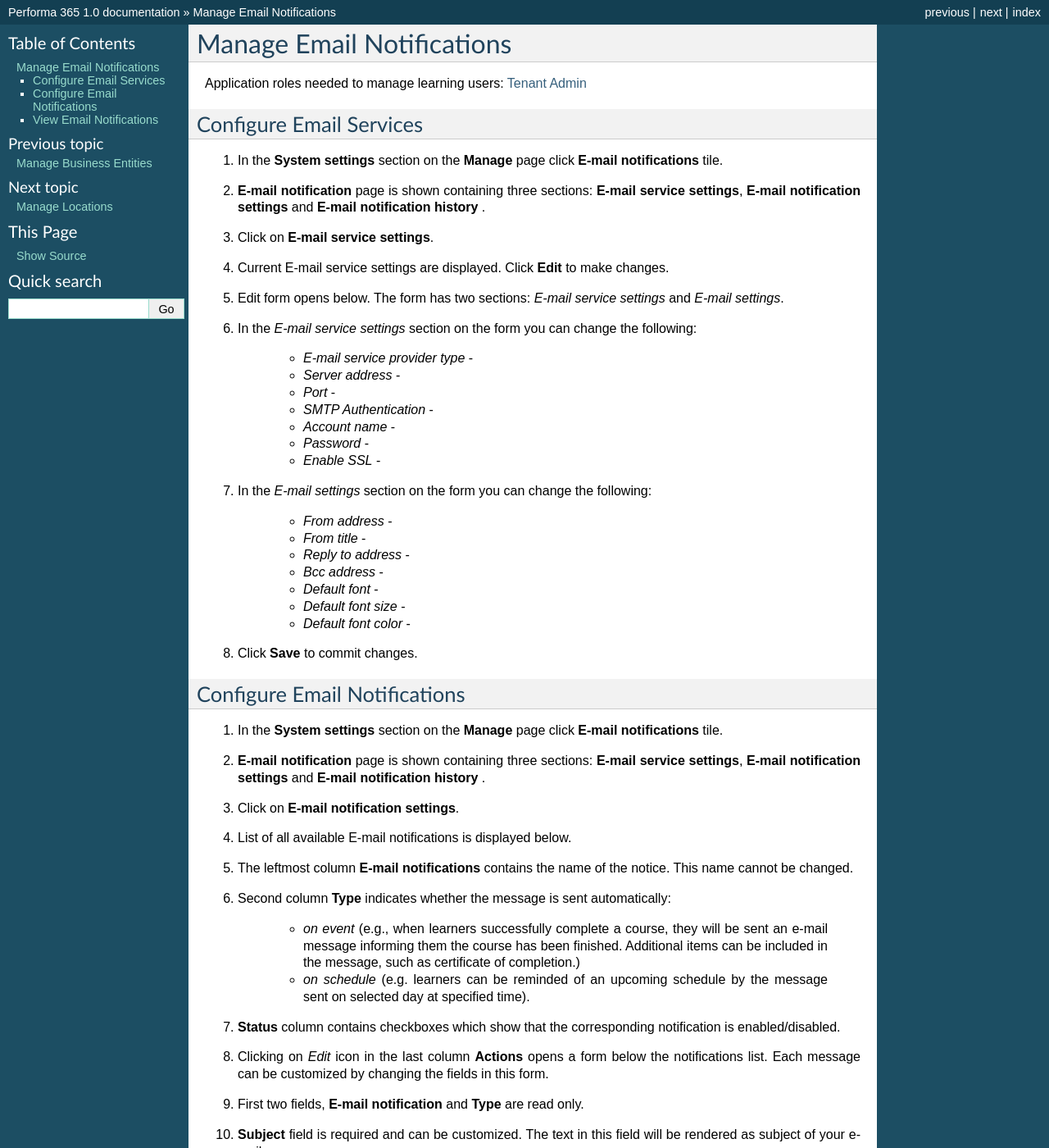
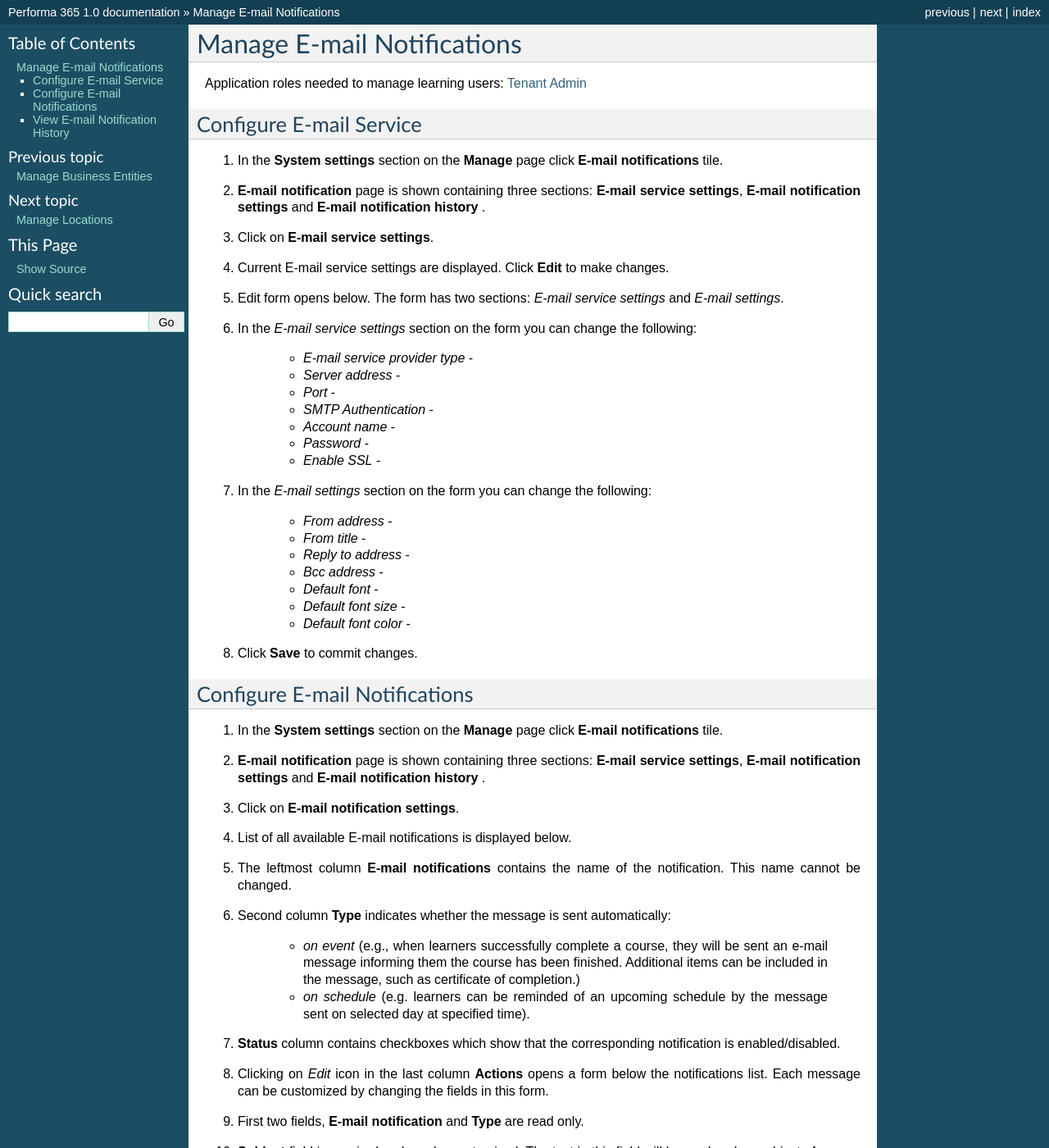
Before and after one commit to pslisko/performa365docs, a Sphinx documentation site: the page built from docs/howto/manage_email_notifications.rst, in a window 1280 px wide and 1400 px high. Shown: the whole window at 82% size. Built offline with Sphinx 7.4.7, drawn with Linux system fonts in a browser that asks for light colours; pages that are not in the unit, such as notebooks, are missing from menus; some of the changed text lies outside the part shown.

Commit message:
Update manage_email_notifications.rst

```diff
--- a/docs/howto/manage_email_notifications.rst
+++ b/docs/howto/manage_email_notifications.rst
@@ -1,11 +1,11 @@
 .. _email_notifications:
 
-Manage Email Notifications
+Manage E-mail Notifications
 =============================
 
 Application roles needed to manage learning users: :ref:`Tenant Admin <tenant_administrator>`
 
-Configure Email Services
+Configure E-mail Service
 ^^^^^^^^^^^^^^^^^^^^^^^^^^^^
 
 #. In the **System settings** section on the **Manage** page click **E-mail notifications** tile.
@@ -36,14 +36,14 @@
 #. Click **Save** to commit changes.
 
 
-Configure Email Notifications
+Configure E-mail Notifications
 ^^^^^^^^^^^^^^^^^^^^^^^^^^^^
 
 #. In the **System settings** section on the **Manage** page click **E-mail notifications** tile.
 #. **E-mail notification** page is shown containing three sections: **E-mail service settings**, **E-mail notification settings** and **E-mail notification history** .
 #. Click on **E-mail notification settings**.
 #. List of all available E-mail notifications is displayed below.
-#. The leftmost column **E-mail notifications** contains the name of the notice. This name cannot be changed.
+#. The leftmost column **E-mail notifications** contains the name of the notification. This name cannot be changed.
 #. Second column **Type** indicates whether the message is sent automatically:
 
       * *on event* (e.g., when learners successfully complete a course, they will be sent an e-mail message informing them the course has been finished. Additional items can be included in the message, such as certificate of completion.)
@@ -58,8 +58,8 @@
 #. **Number of retries in case of failure** is required. It is set to 3 by default but can be changed if needed.
 #. Setting **Status** to *ON* will enable message which means it will be sent on event/schedule. Setting it to *OFF* disables the message from being sent.
 
-View Email Notifications
-^^^^^^^^^^^^^^^^^^^^^^^^^^^^
+View E-mail Notification History
+^^^^^^^^^^^^^^^^^^^^^^^^^^^^^^^^^
 
 #. In the **System settings** section on the **Manage** page click **E-mail notifications** tile.
 #. **E-mail notification** page is shown containing three sections: **E-mail service settings**, **E-mail notification settings** and **E-mail notification history** .
```
